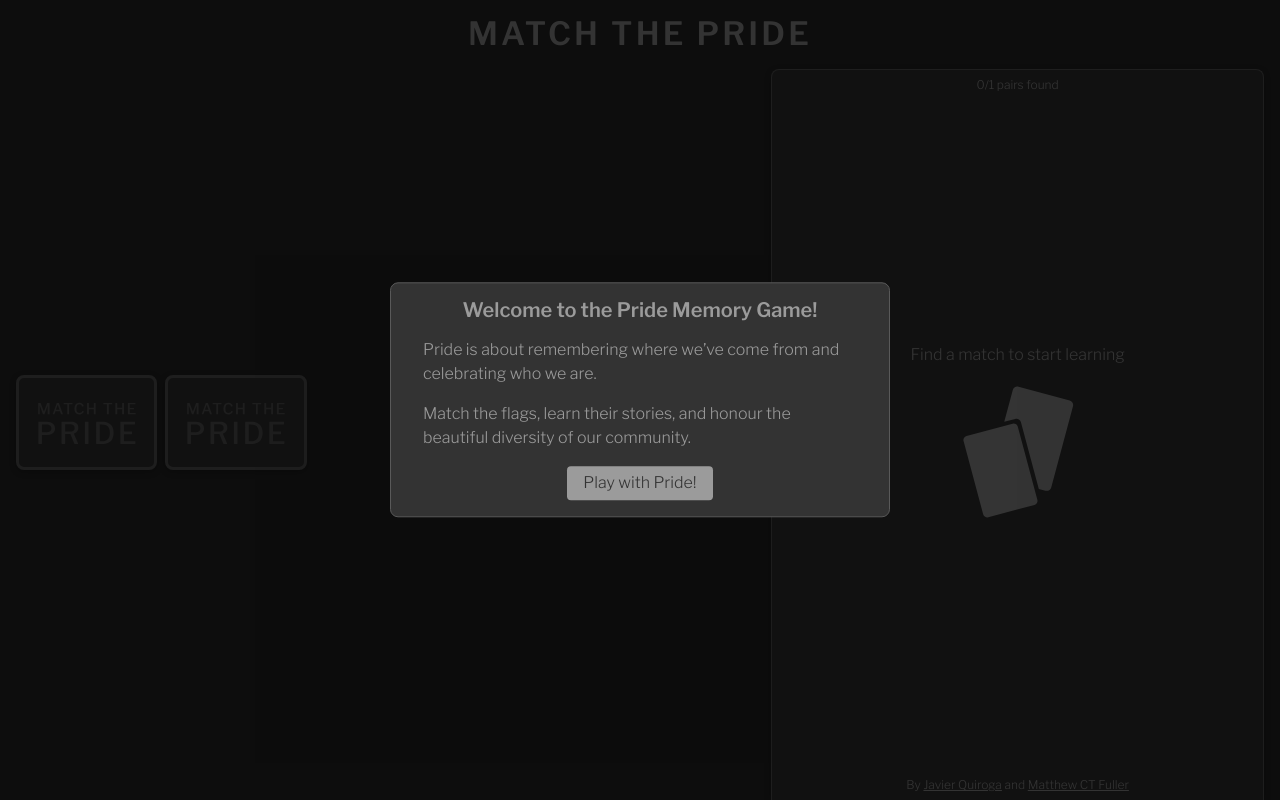
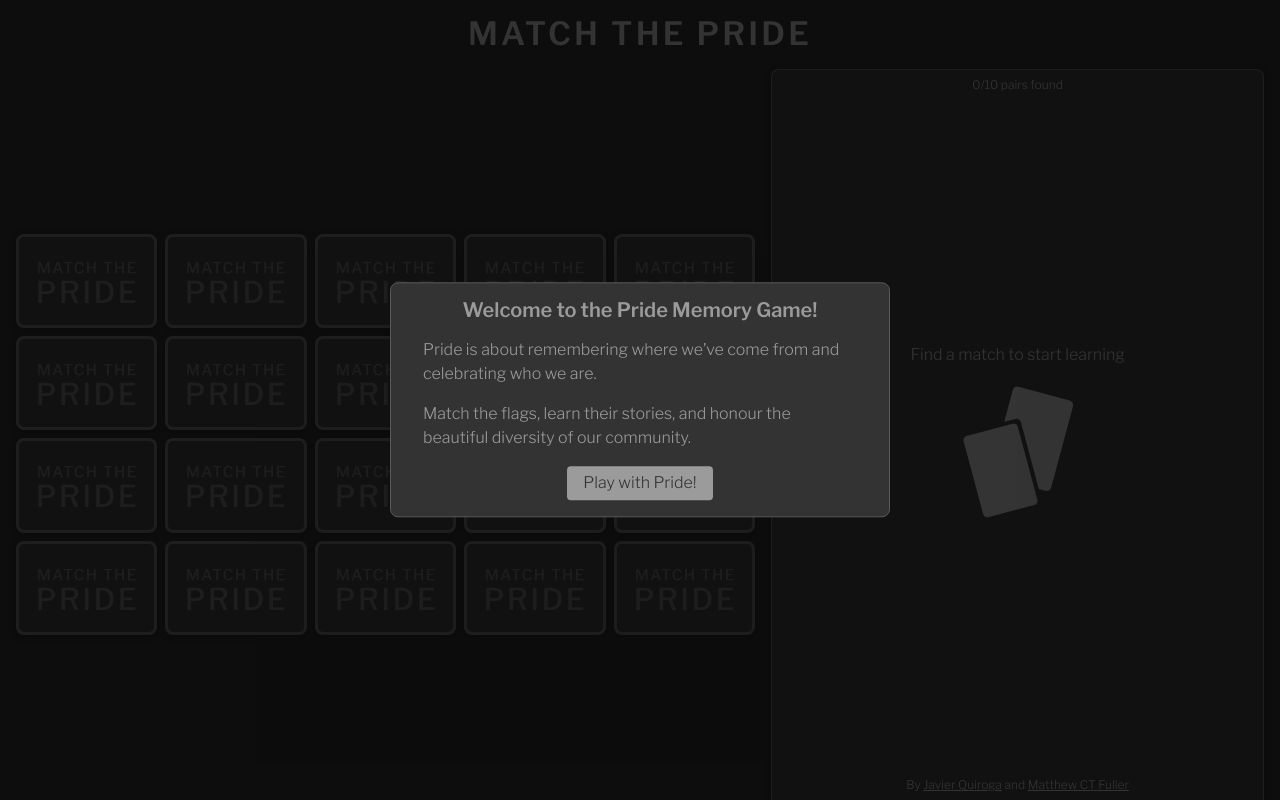
Before and after one commit to cd-javier/pride-memory-game, a React (Vite) app: page / in a window 1280 px wide. Built offline with nearby package versions, Linux system fonts and the light colour scheme.

Commit message:
feat: Prepare deck and legend for language toggle

```diff
--- a/src/Legend/SingleLegend.jsx
+++ b/src/Legend/SingleLegend.jsx
@@ -8,8 +8,8 @@ export default function SingleLegend({ card, handleToggle }) {
   return (
     <div className="single-legend">
       <div className="heading" onClick={handleClick}>
-        <img src={card.img} alt={card.heading} />
-        <h2>{card.heading}</h2>
+        <img src={card.img} alt={card.info.en.heading} />
+        <h2>{card.info.en.heading}</h2>
         <div className={`arrow ${card.isOpen ? 'open' : ''}`}>
           <svg xmlns="http://www.w3.org/2000/svg" viewBox="0 0 24 24">
             <title>menu-down</title>
@@ -19,7 +19,7 @@ export default function SingleLegend({ card, handleToggle }) {
       </div>
       {card.isOpen && (
         <div className="description">
-          {card.description.map((p, index) => {
+          {card.info.en.description.map((p, index) => {
             return <p key={index}>{p}</p>;
           })}
           {card.link && (
--- a/src/deck.js
+++ b/src/deck.js
@@ -13,6 +13,8 @@ const deck = [
   {
     keyword: 'rainbow',
     img: rainbow,
+    info: {
+      en: {
         heading: 'Rainbow Pride Flag',
         description: [
           "Created in 1978 by Gilbert Baker at Harvey Milk's request.",
@@ -20,136 +22,174 @@ const deck = [
           'The original Rainbow Pride Flag had eight stripes: pink for sex, red for life, orange for healing, yellow for sunlight, green for nature, turquoise for art and magic, indigo for serenity, and violet for spirit. Each color expressed a facet of queer identity and resilience.',
           'From 1979, the hot pink was removed because the fabric was hard to find and the demand for the flag started to rise. The turquoise was then removed to keep an even number of colors.',
         ],
+      },
+    },
     link: {
       src: '#',
       title: 'Link',
     },
   },
-  // {
-  //   keyword: 'trans',
-  //   img: trans,
-  //   heading: 'Transgender Pride Flag',
-  //   description: [
-  //     'Designed in 1999 by activist Monica Helms and debuted in 2000.',
-  //     'The flag features three colors: light blue to represent traditional masculinity, pink for femininity, and white to symbolize those who are transitioning, intersex, or identify outside the binary.',
-  //     "The symmetrical layout, which means it’s always flown correctly no matter how it's oriented.",
-  //   ],
-  //   link: {
-  //     src: '#',
-  //     title: 'Link',
-  //   },
-  // },
-  // {
-  //   keyword: 'progress',
-  //   img: progress,
-  //   heading: 'Intersex-Inclusive Progress Flag',
-  //   description: [
-  //     'Introduced by Valentino Vecchietti in 2021, builds upon earlier pride symbols to create a more inclusive design.',
-  //     'It incorporates the 2018 Progress Pride Flag by Daniel Quasar (known for its chevron of black, brown, light blue, pink, and white stripes representing marginalized and trans communities) and the intersex flag, adding a bold yellow triangle and purple circle to the left.',
-  //     'Yellow and purple are chosen as neutral colors, avoiding traditional gender-coded palettes.',
-  //   ],
-  //   link: {
-  //     src: '#',
-  //     title: 'Link',
-  //   },
-  // },
-  // {
-  //   keyword: 'lesbian',
-  //   img: lesbian,
-  //   heading: 'Lesbian Pride Flag',
-  //   description: [
-  //     'The first Lesbian Pride Flag appeared in 1999 with a labrys axe and triangle, but fell out of favor due to exclusion concerns and historical baggage.',
-  //     'Today, the most common version is the 2018 sunset flag by Emily Gwen. It uses warm shades of orange, pink, and red to represent womanhood, community, love, and gender nonconformity.',
-  //   ],
-  //   link: {
-  //     src: '#',
-  //     title: 'Link',
-  //   },
-  // },
-  // {
-  //   keyword: 'bisexual',
-  //   img: bisexual,
-  //   heading: 'Bisexual Pride Flag',
-  //   description: [
-  //     'Created by Michael Page in 1998 to boost bisexual visibility.',
-  //     'It uses pink to represent same-gender attraction, blue for attraction to other genders, and purple in the middle to show overlap and inclusion across the spectrum.',
-  //     'The flag was first introduced at BiCafe, an early online bisexual community, in December 1998',
-  //   ],
-  //   link: {
-  //     src: '#',
-  //     title: 'Link',
-  //   },
-  // },
-  // {
-  //   keyword: 'pansexual',
-  //   img: pansexual,
-  //   heading: 'Pansexual Pride Flag',
-  //   description: [
-  //     'Emerged around 2010 to define distinct pansexual identity.',
-  //     'The flag uses three stripes: pink for attraction to women, blue for men, and yellow for non-binary or other gender identities.',
-  //     'The yellow stripe specifically adds non-binary inclusivity to the traditional orientation spectrum.',
-  //   ],
-  //   link: {
-  //     src: '#',
-  //     title: 'Link',
-  //   },
-  // },
-  // {
-  //   keyword: 'asexual',
-  //   img: asexual,
-  //   heading: 'Asexual Pride Flag',
-  //   description: [
-  //     'Created in 2010 through a community contest hosted by the Asexuality Visibility & Education Network.',
-  //     'The flag features four stripes: black for asexuality, gray for gray-asexual and demisexual identities, white for allies, and purple for the shared community.',
-  //     'The gray stripe represents those whose experiences fall somewhere between sexual and asexual.',
-  //   ],
-  //   link: {
-  //     src: '#',
-  //     title: 'Link',
-  //   },
-  // },
-  // {
-  //   keyword: 'genderqueer',
-  //   img: genderqueer,
-  //   heading: 'Genderqueer Pride Flag',
-  //   description: [
-  //     'Designed by Marilyn Roxie in 2011, evolving from earlier 2010 versions.',
-  //     'The flag has three colors: lavender for androgyny, white for agender identities, and green for those who identify outside the binary.',
-  //     'Lavender blends traditional male (blue) and female (pink) colors, embodying queer identity.',
-  //   ],
-  //   link: {
-  //     src: '#',
-  //     title: 'Link',
-  //   },
-  // },
-  // {
-  //   keyword: 'nonbinary',
-  //   img: nonbinary,
-  //   heading: 'Non-binary Pride Flag',
-  //   description: [
-  //     'Created in 2014 by Kye Rowan, then aged 17, to complement—not replace—the genderqueer flag.',
-  //     'The flag has four stripes: yellow for non-binary identities, white for multiple genders, purple for a mix of male and female, and black for those who are agender.',
-  //     'It drew international attention during Eurovision 2024, when performer Nemo snuck the flag on stage.',
-  //   ],
-  //   link: {
-  //     src: '#',
-  //     title: 'Link',
-  //   },
-  // },
-  // {
-  //   keyword: 'ally',
-  //   img: ally,
-  //   heading: 'Ally Pride Flag',
-  //   description: [
-  //     'Emerged in the early 2000s combining straight flag stripes with a rainbow “A” .',
-  //     'It features black and white stripes to represent straight and cisgender identities, with a rainbow-colored “A”.',
-  //     'The “A” symbolizes both "ally" and "advocate" a subtle but meaningful nod to support.',
-  //   ],
-  //   link: {
-  //     src: '#',
-  //     title: 'Link',
-  //   },
-  // },
+  {
+    keyword: 'trans',
+    img: trans,
+    info: {
+      en: {
+        heading: 'Transgender Pride Flag',
+        description: [
+          'Designed in 1999 by activist Monica Helms and debuted in 2000.',
+          'The flag features three colors: light blue to represent traditional masculinity, pink for femininity, and white to symbolize those who are transitioning, intersex, or identify outside the binary.',
+          "The symmetrical layout, which means it’s always flown correctly no matter how it's oriented.",
+        ],
+      },
+    },
+    link: {
+      src: '#',
+      title: 'Link',
+    },
+  },
+  {
+    keyword: 'progress',
+    img: progress,
+    info: {
+      en: {
+        heading: 'Intersex-Inclusive Progress Flag',
+        description: [
+          'Introduced by Valentino Vecchietti in 2021, builds upon earlier pride symbols to create a more inclusive design.',
+          'It incorporates the 2018 Progress Pride Flag by Daniel Quasar (known for its chevron of black, brown, light blue, pink, and white stripes representing marginalized and trans communities) and the intersex flag, adding a bold yellow triangle and purple circle to the left.',
+          'Yellow and purple are chosen as neutral colors, avoiding traditional gender-coded palettes.',
+        ],
+      },
+    },
+    link: {
+      src: '#',
+      title: 'Link',
+    },
+  },
+  {
+    keyword: 'lesbian',
+    img: lesbian,
+    info: {
+      en: {
+        heading: 'Lesbian Pride Flag',
+        description: [
+          'The first Lesbian Pride Flag appeared in 1999 with a labrys axe and triangle, but fell out of favor due to exclusion concerns and historical baggage.',
+          'Today, the most common version is the 2018 sunset flag by Emily Gwen. It uses warm shades of orange, pink, and red to represent womanhood, community, love, and gender nonconformity.',
+        ],
+      },
+    },
+    link: {
+      src: '#',
+      title: 'Link',
+    },
+  },
+  {
+    keyword: 'bisexual',
+    img: bisexual,
+    info: {
+      en: {
+        heading: 'Bisexual Pride Flag',
+        description: [
+          'Created by Michael Page in 1998 to boost bisexual visibility.',
+          'It uses pink to represent same-gender attraction, blue for attraction to other genders, and purple in the middle to show overlap and inclusion across the spectrum.',
+          'The flag was first introduced at BiCafe, an early online bisexual community, in December 1998',
+        ],
+      },
+    },
+    link: {
+      src: '#',
+      title: 'Link',
+    },
+  },
+  {
+    keyword: 'pansexual',
+    img: pansexual,
+    info: {
+      en: {
+        heading: 'Pansexual Pride Flag',
+        description: [
+          'Emerged around 2010 to define distinct pansexual identity.',
+          'The flag uses three stripes: pink for attraction to women, blue for men, and yellow for non-binary or other gender identities.',
+          'The yellow stripe specifically adds non-binary inclusivity to the traditional orientation spectrum.',
+        ],
+      },
+    },
+    link: {
+      src: '#',
+      title: 'Link',
+    },
+  },
+  {
+    keyword: 'asexual',
+    img: asexual,
+    info: {
+      en: {
+        heading: 'Asexual Pride Flag',
+        description: [
+          'Created in 2010 through a community contest hosted by the Asexuality Visibility & Education Network.',
+          'The flag features four stripes: black for asexuality, gray for gray-asexual and demisexual identities, white for allies, and purple for the shared community.',
+          'The gray stripe represents those whose experiences fall somewhere between sexual and asexual.',
+        ],
+      },
+    },
+    link: {
+      src: '#',
+      title: 'Link',
+    },
+  },
+  {
+    keyword: 'genderqueer',
+    img: genderqueer,
+    info: {
+      en: {
+        heading: 'Genderqueer Pride Flag',
+        description: [
+          'Designed by Marilyn Roxie in 2011, evolving from earlier 2010 versions.',
+          'The flag has three colors: lavender for androgyny, white for agender identities, and green for those who identify outside the binary.',
+          'Lavender blends traditional male (blue) and female (pink) colors, embodying queer identity.',
+        ],
+      },
+    },
+    link: {
+      src: '#',
+      title: 'Link',
+    },
+  },
+  {
+    keyword: 'nonbinary',
+    img: nonbinary,
+    info: {
+      en: {
+        heading: 'Non-binary Pride Flag',
+        description: [
+          'Created in 2014 by Kye Rowan, then aged 17, to complement—not replace—the genderqueer flag.',
+          'The flag has four stripes: yellow for non-binary identities, white for multiple genders, purple for a mix of male and female, and black for those who are agender.',
+          'It drew international attention during Eurovision 2024, when performer Nemo snuck the flag on stage.',
+        ],
+      },
+    },
+    link: {
+      src: '#',
+      title: 'Link',
+    },
+  },
+  {
+    keyword: 'ally',
+    img: ally,
+    info: {
+      en: {
+        heading: 'Ally Pride Flag',
+        description: [
+          'Emerged in the early 2000s combining straight flag stripes with a rainbow “A” .',
+          'It features black and white stripes to represent straight and cisgender identities, with a rainbow-colored “A”.',
+          'The “A” symbolizes both "ally" and "advocate" — a subtle but meaningful nod to support.',
+        ],
+      },
+    },
+    link: {
+      src: '#',
+      title: 'Link',
+    },
+  },
 ];
 
 export default deck;
```
Lines whose indentation alone changed are shown as unchanged.
